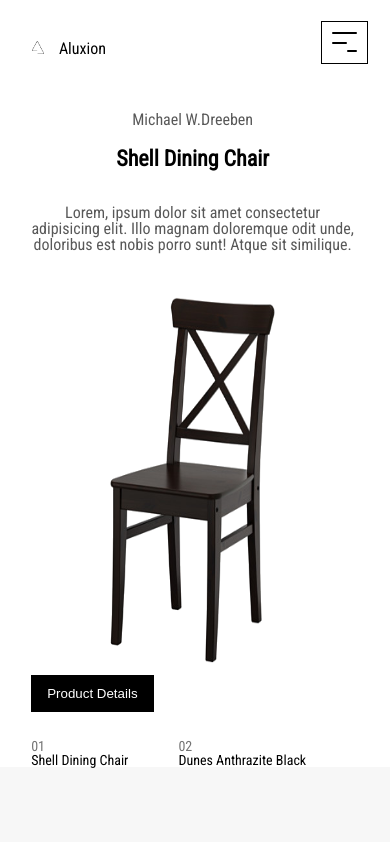
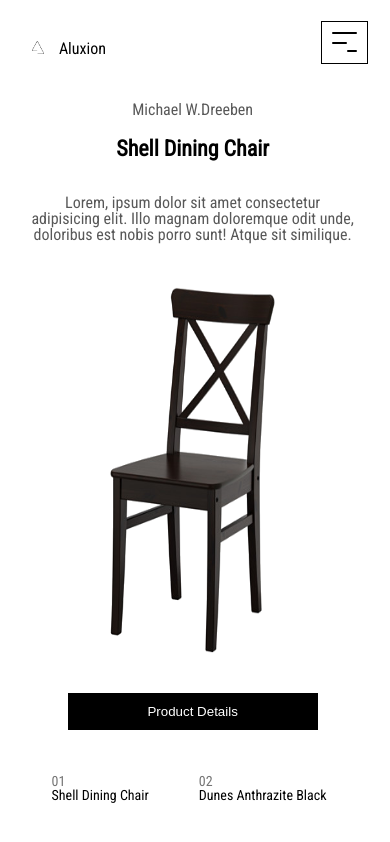
Before and after one commit to Mateoo-pierre/Maquetacion-Aluxion, a React (Create React App) app in the folder prueba-maquetacion-aluxion/: page / in a window 390 px wide. Built offline with nearby package versions, Linux system fonts and the light colour scheme.

Commit message:
responsive: buttonDetails, navSliders

```diff
--- a/prueba-maquetacion-aluxion/src/containers/intro/intro-style.js
+++ b/prueba-maquetacion-aluxion/src/containers/intro/intro-style.js
@@ -5,6 +5,7 @@ export const IntroStyle = styled.div`
   .bodyIntro{
     background: white;
     margin-left: 15%;
+    height: 100vh;
   }
 
 
--- a/prueba-maquetacion-aluxion/src/containers/menu/menu.css
+++ b/prueba-maquetacion-aluxion/src/containers/menu/menu.css
@@ -47,6 +47,7 @@
     font-size: 25px;
     font-weight: 550;
     mix-blend-mode: difference;
+    cursor: pointer;
 }
 
 
--- a/prueba-maquetacion-aluxion/src/containers/menu/menu.jsx
+++ b/prueba-maquetacion-aluxion/src/containers/menu/menu.jsx
@@ -9,7 +9,7 @@ export const Menu = ({active}) => {
             <div className={`menu ${active ? 'open' : ''}`}>
                 <ul className={`ul ${active ? 'ul-translate' : ''}`}>
                     <div className="collect-container">
-                        <li className="li1 li"><p >Collection</p></li>
+                        <li className="li1 li"><p>Collection</p></li>
                         <div className="bg1">
                             <ul>
                                 <li className="li-furniture">Furniture</li>
--- a/prueba-maquetacion-aluxion/src/containers/navSlide/navSlide.css
+++ b/prueba-maquetacion-aluxion/src/containers/navSlide/navSlide.css
@@ -16,6 +16,17 @@
 
 @media screen and (max-width : 700px ){
     .nav-container{
-        margin-top: 10%;
+        margin-left: -12%;
+        justify-content: center;
+        align-items: center;
+        margin-top: 16%;
+        height: 1px;
     }
+};
+
+@media screen and (max-width : 400px ){
+
+    .nav-container{
+    }
+
 }
--- a/prueba-maquetacion-aluxion/src/containers/sliders/sliders.css
+++ b/prueba-maquetacion-aluxion/src/containers/sliders/sliders.css
@@ -85,7 +85,7 @@
 @media screen and (max-width : 700px ) {
 
     .swiper-container{
-        margin-top: 70px;
+        margin-top: 60px;
     }
 
     .sections{
@@ -110,8 +110,34 @@
         font-family: 'Roboto Condensed', sans-serif;
     }
 
+
     .divButton {
-        margin-left: 0%;
+        margin-left: -10%;
+        position: relative;
+        justify-content: center;
+        align-items: center;
         top: 80%;
+        z-index: 1;
+    }
+
+    .divButton button{
+        cursor: pointer;
+        padding: 10px 20%;
+        border: 1px solid black;
+        color: white;
+        background-color: black;
+        font-weight: 500;
     }
 }
+
+@media screen and (max-width : 380px){
+
+    .swiper-container{
+        margin-top: 40px;
+    }
+
+    .divButton {
+        margin-left: -10%;
+        top: 20px;
+    }
+}
```
